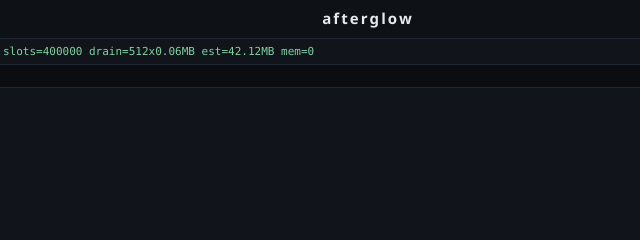
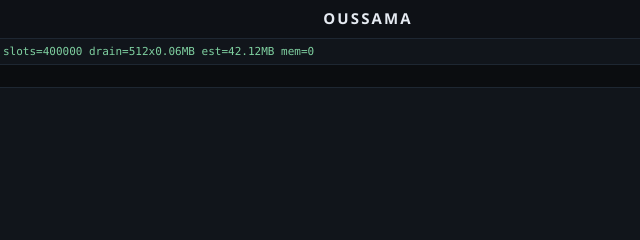
Before and after one commit to oussssama/o14, a plain HTML site: page jb.html in a window 1280 px wide. Shown: the top 240 px of the page, 272-912 px from the left. Drawn offline with Linux system fonts and the light colour scheme.

Commit message:
Update jb.html

```diff
--- a/jb.html
+++ b/jb.html
@@ -3,7 +3,7 @@
   <head>
     <meta charset="utf-8" />
     <meta name="viewport" content="width=device-width,initial-scale=1" />
-    <title>afterglow</title>
+    <title>OUSSAMA</title>
     <!-- This page carries its own styles and starts its own module, and it
          loads NOTHING else. That duplicates a little of style.css, and it is
          deliberate: every subresource is one more allocation and one more
@@ -182,7 +182,7 @@
     <!-- jb.js owns the body class: .log while the step log is shown, .done or
          .fail once the chain has settled. The ids below are its contract --
          #ramBox, #msg, #state and #out are read by name. -->
-    <div id="brand"><b>afterglow</b></div>
+    <div id="brand"><b>OUSSAMA</b></div>
     <div id="ramBox">RAM: checking...</div>
     <div id="spin"></div>
     <div id="msg">Restart your console</div>
```
